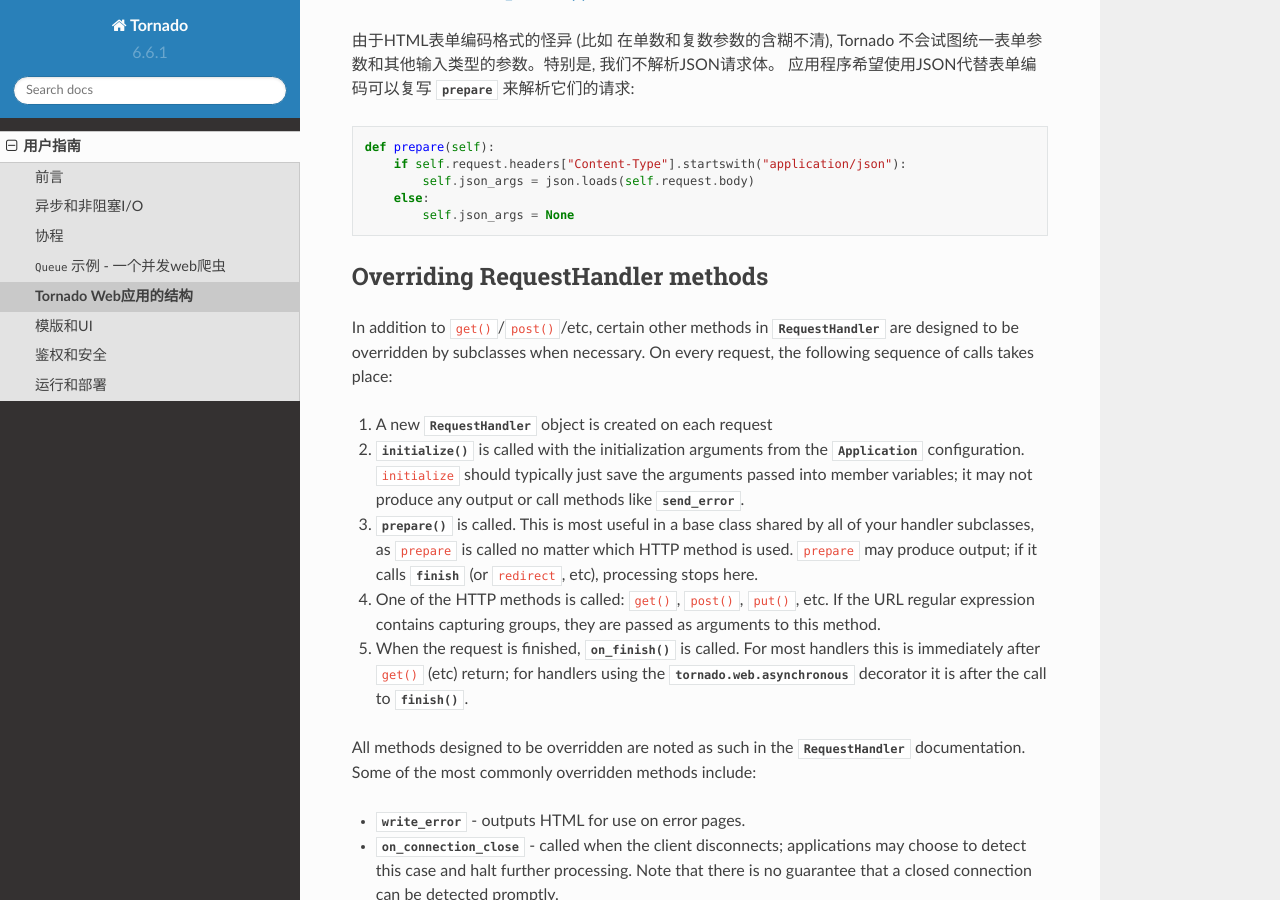
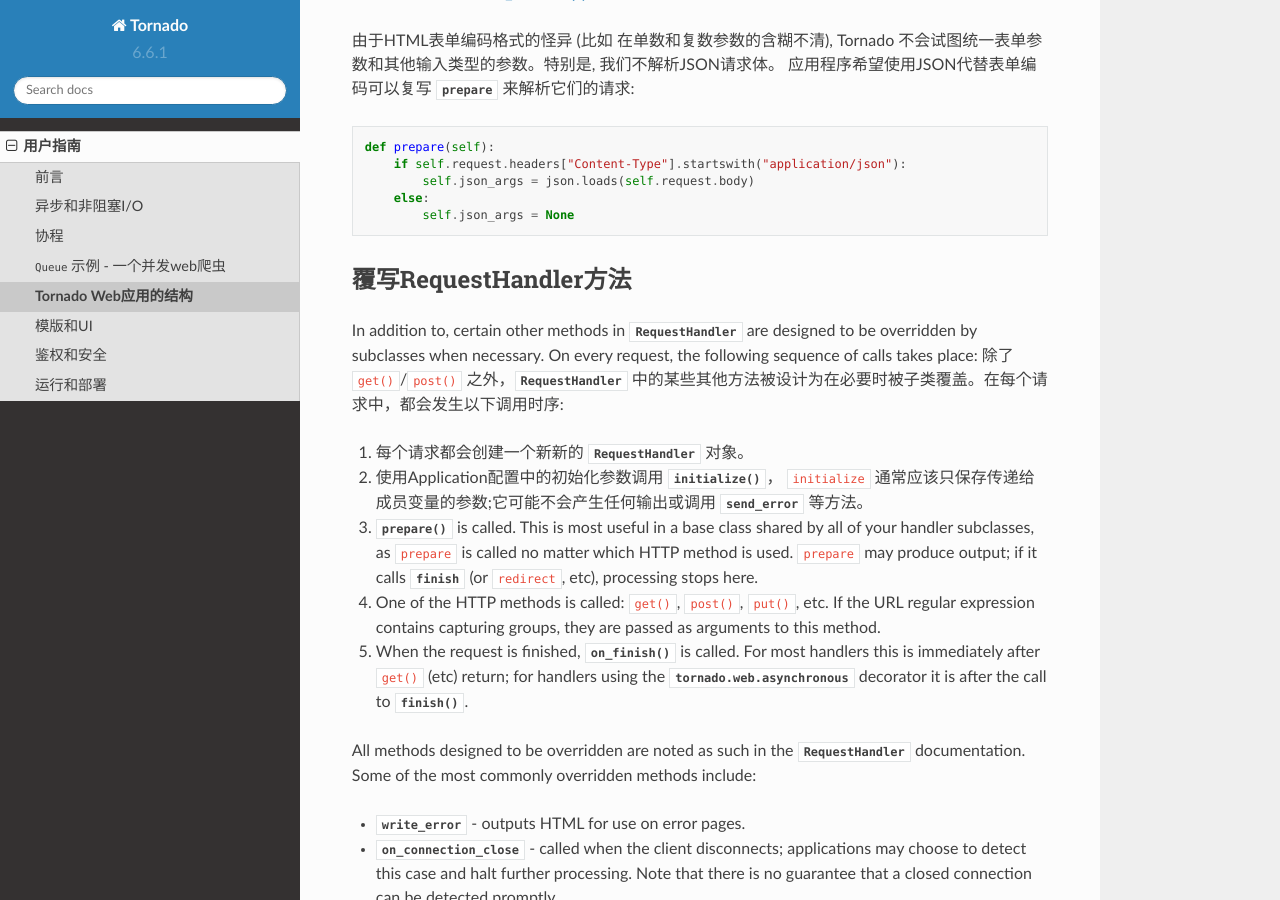
Before and after one commit to lau-jay/Tornado-doc-cn, a Sphinx documentation site: the page built from docs/guide/structure.rst, in a window 1280 px wide and 900 px high, scrolled down 2505 px. Built offline with Sphinx 7.4.7 and the Read the Docs theme 2.0.0, drawn with Linux system fonts in a browser that asks for light colours; pages that are not in the unit, such as notebooks, are missing from menus.

Commit message:
structure a part

```diff
--- a/docs/guide/structure.rst
+++ b/docs/guide/structure.rst
@@ -136,20 +136,19 @@
             self.json_args = None
 
 
-Overriding RequestHandler methods
+覆写RequestHandler方法
 ~~~~~~~~~~~~~~~~~~~~~~~~~~~~~~~~~
 
-In addition to ``get()``/``post()``/etc, certain other methods in
+In addition to, certain other methods in
 `.RequestHandler` are designed to be overridden by subclasses when
 necessary. On every request, the following sequence of calls takes
 place:
+除了 ``get()``/``post()`` 之外，`.RequestHandler` 中的某些其他方法被设计为在必要时被子类覆盖。在每个请求中，都会发生以下调用时序:
 
-1. A new `.RequestHandler` object is created on each request
-2. `~.RequestHandler.initialize()` is called with the initialization
-   arguments from the `.Application` configuration. ``initialize``
-   should typically just save the arguments passed into member
-   variables; it may not produce any output or call methods like
-   `~.RequestHandler.send_error`.
+1. 每个请求都会创建一个新新的 `.RequestHandler` 对象。
+2. 使用Application配置中的初始化参数调用 `~.RequestHandler.initialize()`， ``initialize``
+   通常应该只保存传递给成员变量的参数;它可能不会产生任何输出或调用
+   `~.RequestHandler.send_error` 等方法。
 3. `~.RequestHandler.prepare()` is called. This is most useful in a
    base class shared by all of your handler subclasses, as ``prepare``
    is called no matter which HTTP method is used. ``prepare`` may
```
